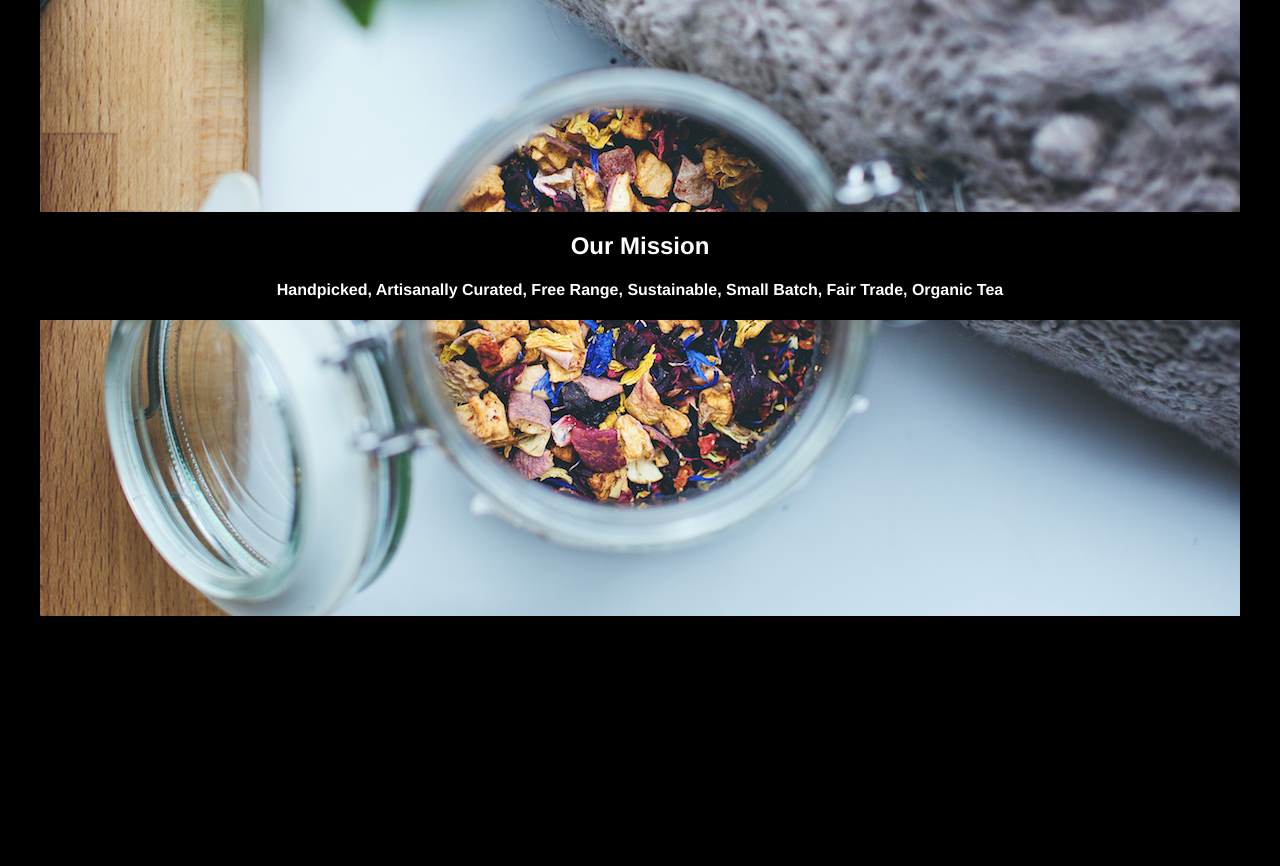
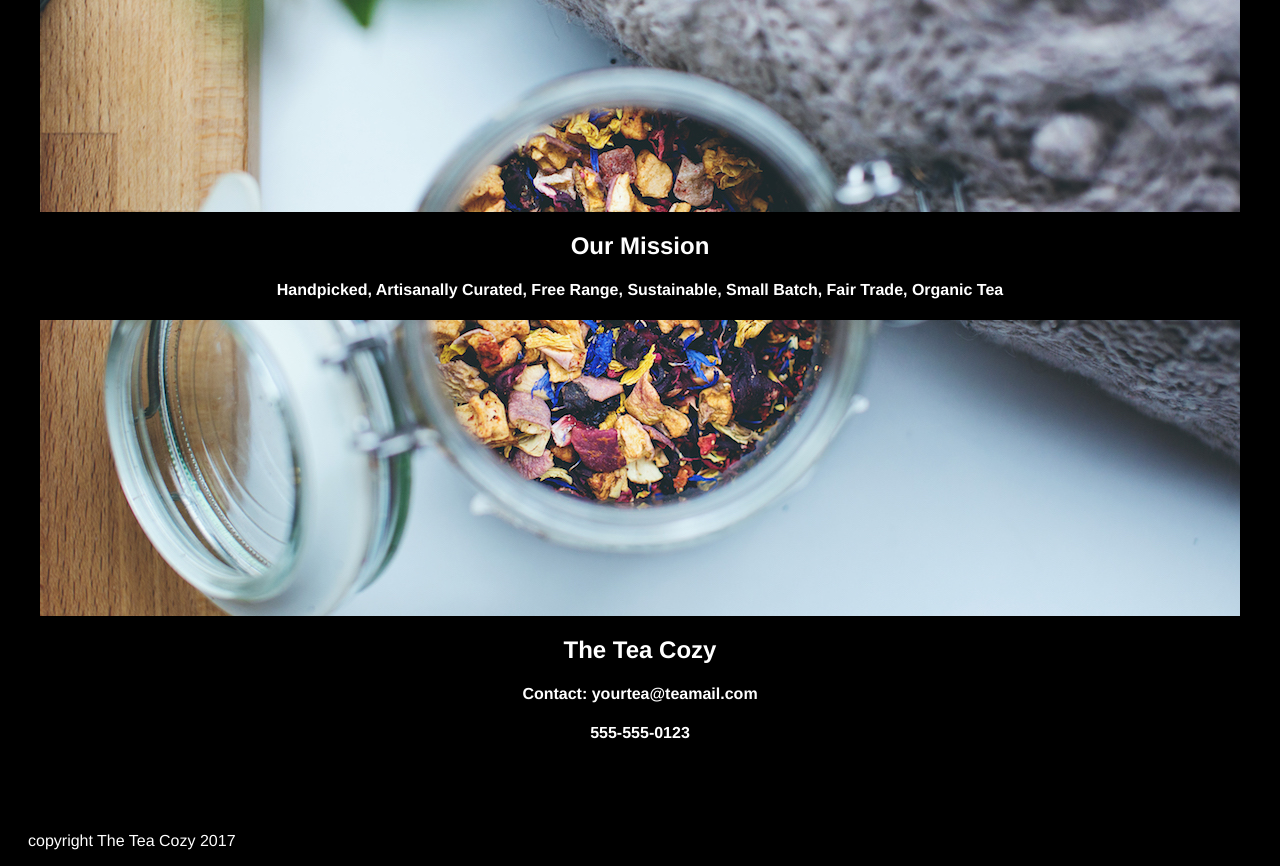
Before and after one commit to Ruffmantom/teacozypro, a plain HTML site: page index.html in a window 1280 px wide. Shown: the part 92-958 px from the top of the page. Before the commit the page ends 800 px from the top, so only its background shows below. Drawn offline with Linux system fonts and the light colour scheme.

Commit message:
final first page done

```diff
--- a/index.html
+++ b/index.html
@@ -26,6 +26,14 @@
       </div>
     </div>
     <!-- end of first part -->
+    <footer>
+      <div class="theteacozy">
+        <h2 class="end">The Tea Cozy</h2>
+        <h4 class="end">Contact: yourtea@teamail.com</h4>
+        <h4 class="end">555-555-0123</h4>
+      </div>
+    </footer>
+    <p class="end2">copyright The Tea Cozy 2017</p>
 
 
   </body>
--- a/resources/style.css
+++ b/resources/style.css
@@ -54,5 +54,24 @@ body{
   margin: auto;
   width: 1200px;
   font-family: Helvetica;
+}
+/*below this line is all the footer*/
+footer{
+  height: 200px;
+  display: flex;
+  text-align: center;
+  width: 100%;
+  font-family: Helvetica;
+}
+.theteacozy{
+  margin: 0 auto;
 
 }
+.end{
+  color: White
+}
+.end2{
+  color: White;
+  font-family: Helvetica;
+  padding-left: 20px;
+}
```
